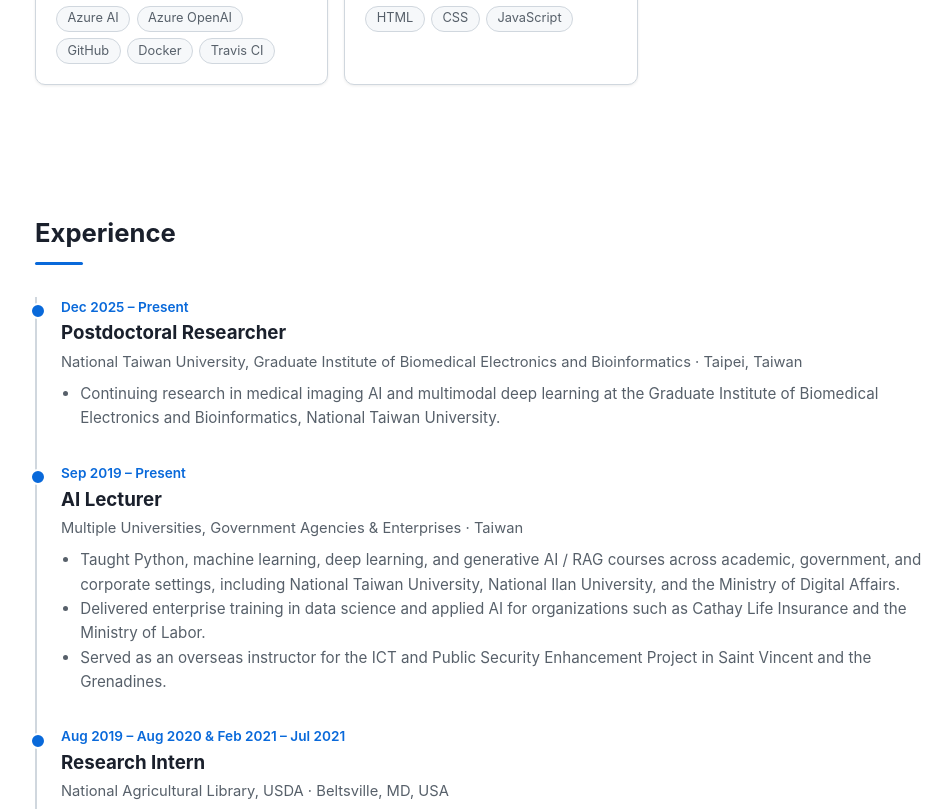
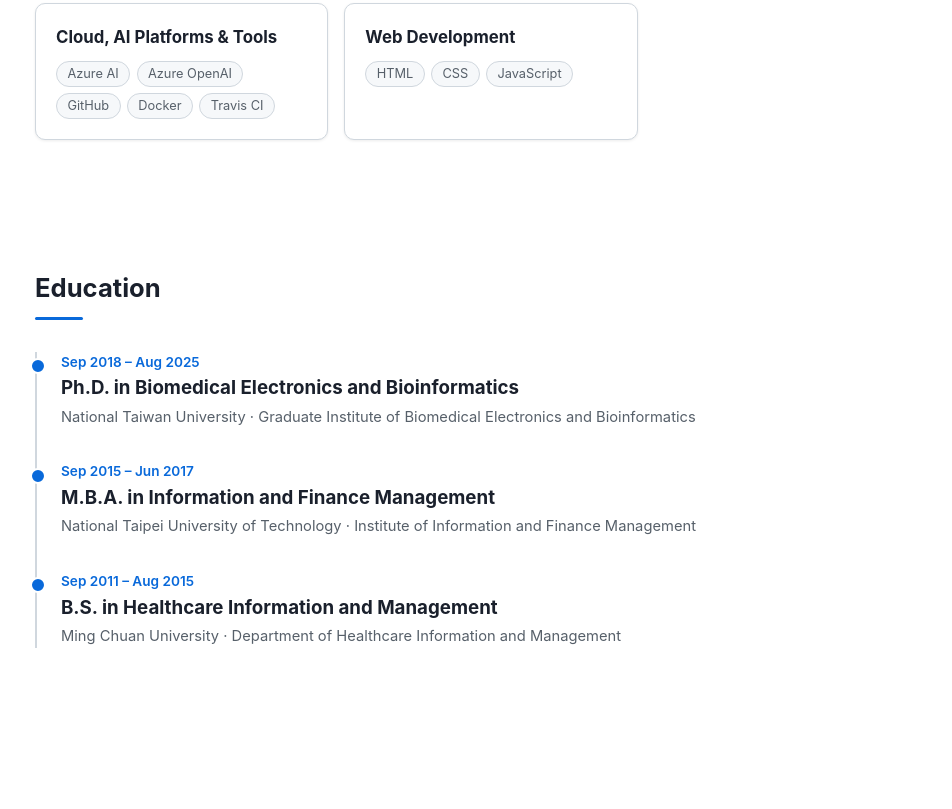
Before and after one commit to ShangYuChiang/ShangYuChiang.github.io, a plain HTML site: page index.html in a window 1280 px wide. Shown: the part 1399-2208 px from the top of the page, without its empty margins (149-1101 px from the left). Drawn offline with Linux system fonts and the light colour scheme.

Commit message:
Update tagline, degree wording, and add Education section
- Reword hero tagline to emphasise medical imaging model development
  and programming / generative AI teaching (zh + en)
- Correct research tenure in About from ~7 years to over a decade
- Add Education section (Ph.D. / M.B.A. / B.S.) with a timeline layout
  reusing the existing Experience styles; thesis field left empty and
  hidden until titles are supplied

Co-Authored-By: Claude Opus 5 <noreply@anthropic.com>

```diff
--- a/index.html
+++ b/index.html
@@ -34,6 +34,7 @@
     <section id="hero"></section>
     <section id="about"></section>
     <section id="skills"></section>
+    <section id="education"></section>
     <section id="experience"></section>
     <section id="teaching"></section>
     <section id="projects"></section>
--- a/js/data.js
+++ b/js/data.js
@@ -1,18 +1,18 @@
 // All site text lives here. Edit this file to update content; never edit index.html for text.
 const SITE_DATA = {
   en: {
-    nav: { about: "About", skills: "Skills", experience: "Experience", teaching: "Teaching",
+    nav: { about: "About", skills: "Skills", education: "Education", experience: "Experience", teaching: "Teaching",
            projects: "Projects", publications: "Publications", awards: "Awards", contact: "Contact" },
     hero: {
       name: "Shang-Yu Chiang",
       nameAlt: "江尚瑀",
-      tagline: "AI Researcher & Lecturer — Medical Imaging AI · LLM/RAG",
-      desc: "Ph.D. in Biomedical Electronics and Bioinformatics, National Taiwan University."
+      tagline: "AI Researcher & Lecturer — Medical Imaging Model Development · Programming & Generative AI Education",
+      desc: "Ph.D., Graduate Institute of Biomedical Electronics and Bioinformatics, National Taiwan University."
     },
     about: {
       title: "About",
       paragraphs: [
-        "Dr. Shang-Yu Chiang holds a Ph.D. in Biomedical Electronics and Bioinformatics from National Taiwan University. Over nearly seven years of research, Dr. Chiang has focused on medical imaging AI — from computer-aided detection systems to deep learning diagnostic models — publishing in peer-reviewed journals including several Q1-ranked venues.",
+        "Dr. Shang-Yu Chiang holds a Ph.D. in Biomedical Electronics and Bioinformatics from National Taiwan University. Over more than a decade of research, Dr. Chiang has focused on medical imaging AI — from computer-aided detection systems to deep learning diagnostic models — publishing in peer-reviewed journals including several Q1-ranked venues.",
         "Since 2019, Dr. Chiang has served as an AI lecturer across universities, government agencies, and industry, teaching machine learning, generative AI, and applied AI. Current research centers on large language models, retrieval-augmented generation (RAG), and multimodal AI."
       ]
     },
@@ -28,6 +28,34 @@ const SITE_DATA = {
         { name: "AI & ML Frameworks", items: ["PyTorch", "TensorFlow", "Scikit-learn", "LangChain", "LlamaIndex"] },
         { name: "Cloud, AI Platforms & Tools", items: ["Azure AI", "Azure OpenAI", "GitHub", "Docker", "Travis CI"] },
         { name: "Web Development", items: ["HTML", "CSS", "JavaScript"] }
+      ]
+    },
+    education: {
+      title: "Education",
+      // thesisLabel 會接在論文題目前面；thesis 留空字串就不會顯示該行。
+      thesisLabel: "Thesis: ",
+      entries: [
+        {
+          degree: "Ph.D. in Biomedical Electronics and Bioinformatics",
+          org: "National Taiwan University",
+          dept: "Graduate Institute of Biomedical Electronics and Bioinformatics",
+          period: "Sep 2018 – Aug 2025",
+          thesis: ""
+        },
+        {
+          degree: "M.B.A. in Information and Finance Management",
+          org: "National Taipei University of Technology",
+          dept: "Institute of Information and Finance Management",
+          period: "Sep 2015 – Jun 2017",
+          thesis: ""
+        },
+        {
+          degree: "B.S. in Healthcare Information and Management",
+          org: "Ming Chuan University",
+          dept: "Department of Healthcare Information and Management",
+          period: "Sep 2011 – Aug 2015",
+          thesis: ""
+        }
       ]
     },
     experience: {
@@ -200,18 +228,18 @@ const SITE_DATA = {
     footer: "© 2026 Shang-Yu Chiang · Built with plain HTML/CSS/JS"
   },
   zh: {
-    nav: { about: "關於我", skills: "技能", experience: "經歷", teaching: "教學",
+    nav: { about: "關於我", skills: "技能", education: "學歷", experience: "經歷", teaching: "教學",
            projects: "專案", publications: "著作", awards: "獲獎", contact: "聯絡" },
     hero: {
       name: "江尚瑀",
       nameAlt: "Shang-Yu Chiang",
-      tagline: "AI 研究者・講師 — 醫學影像 AI · LLM/RAG",
+      tagline: "AI 研究者・講師 — 醫學影像模型開發 · 程式設計與生成式AI教學",
       desc: "國立臺灣大學生醫電子與資訊學研究所 博士。"
     },
     about: {
       title: "關於我",
       paragraphs: [
-        "江尚瑀擁有國立臺灣大學生醫電子與資訊學研究所博士學位，投入醫學影像人工智慧研究近七年，研究範疇涵蓋電腦輔助偵測系統到深度學習診斷模型，並在多本同儕審查期刊（包含數篇Q1等級）發表研究成果。",
+        "江尚瑀擁有國立臺灣大學生醫電子與資訊學研究所博士學位，投入醫學影像人工智慧研究近十餘年，研究範疇涵蓋電腦輔助偵測系統到深度學習診斷模型，並在多本同儕審查期刊（包含數篇Q1等級）發表研究成果。",
         "自2019年起橫跨大學、政府機關與產業界擔任人工智慧講師，教授機器學習、生成式人工智慧與應用AI課程。目前研究聚焦於大型語言模型、檢索增強生成（RAG）與多模態人工智慧。"
       ]
     },
@@ -227,6 +255,34 @@ const SITE_DATA = {
         { name: "AI／機器學習框架", items: ["PyTorch", "TensorFlow", "Scikit-learn", "LangChain", "LlamaIndex"] },
         { name: "雲端平台與工具", items: ["Azure AI", "Azure OpenAI", "GitHub", "Docker", "Travis CI"] },
         { name: "網頁開發", items: ["HTML", "CSS", "JavaScript"] }
+      ]
+    },
+    education: {
+      title: "學歷",
+      // thesisLabel 會接在論文題目前面；thesis 留空字串就不會顯示該行。
+      thesisLabel: "論文題目：",
+      entries: [
+        {
+          degree: "博士",
+          org: "國立臺灣大學",
+          dept: "生醫電子與資訊學研究所",
+          period: "2018年9月 – 2025年8月",
+          thesis: ""
+        },
+        {
+          degree: "碩士",
+          org: "國立臺北科技大學",
+          dept: "資訊與財金管理研究所",
+          period: "2015年9月 – 2017年6月",
+          thesis: ""
+        },
+        {
+          degree: "學士",
+          org: "銘傳大學",
+          dept: "醫療資訊與管理學系",
+          period: "2011年9月 – 2015年8月",
+          thesis: ""
+        }
       ]
     },
     experience: {
--- a/js/main.js
+++ b/js/main.js
@@ -52,6 +52,23 @@ function renderSkills(t) {
       ${t.skills.groups.map(g => `
         <div class="card"><h3>${g.name}</h3>
           <div class="tag-list">${g.items.map(i => `<span class="tag">${i}</span>`).join("")}</div>
+        </div>`).join("")}
+    </div>`;
+}
+
+function renderEducation(t) {
+  // 學歷時間軸。thesis 欄位可留空字串，留空就不顯示那一行。
+  document.getElementById("education").innerHTML = `
+    <h2 class="section-title">${t.education.title}</h2>
+    <div class="timeline">
+      ${t.education.entries.map(e => `
+        <div class="tl-entry">
+          <div class="tl-period">${e.period}</div>
+          <div class="tl-body">
+            <h3>${e.degree}</h3>
+            <div class="tl-org">${e.org}${e.dept ? " · " + e.dept : ""}</div>
+            ${e.thesis ? `<ul><li>${t.education.thesisLabel}${e.thesis}</li></ul>` : ""}
+          </div>
         </div>`).join("")}
     </div>`;
 }
@@ -135,6 +152,7 @@ function renderAll(lang) {
   renderHero(t);
   renderAbout(t);
   renderSkills(t);
+  renderEducation(t);
   renderExperience(t);
   renderTeaching(t);
   renderProjects(t);
```
